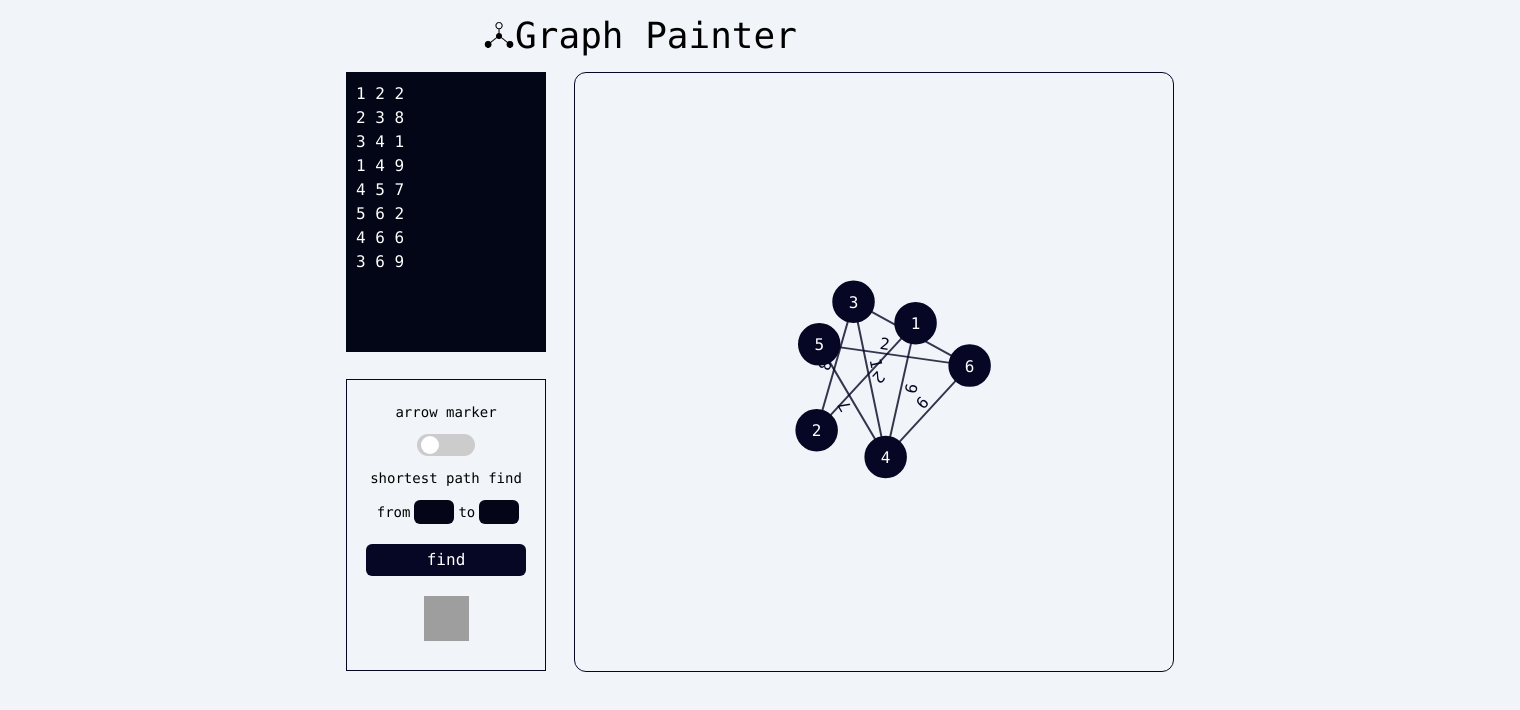
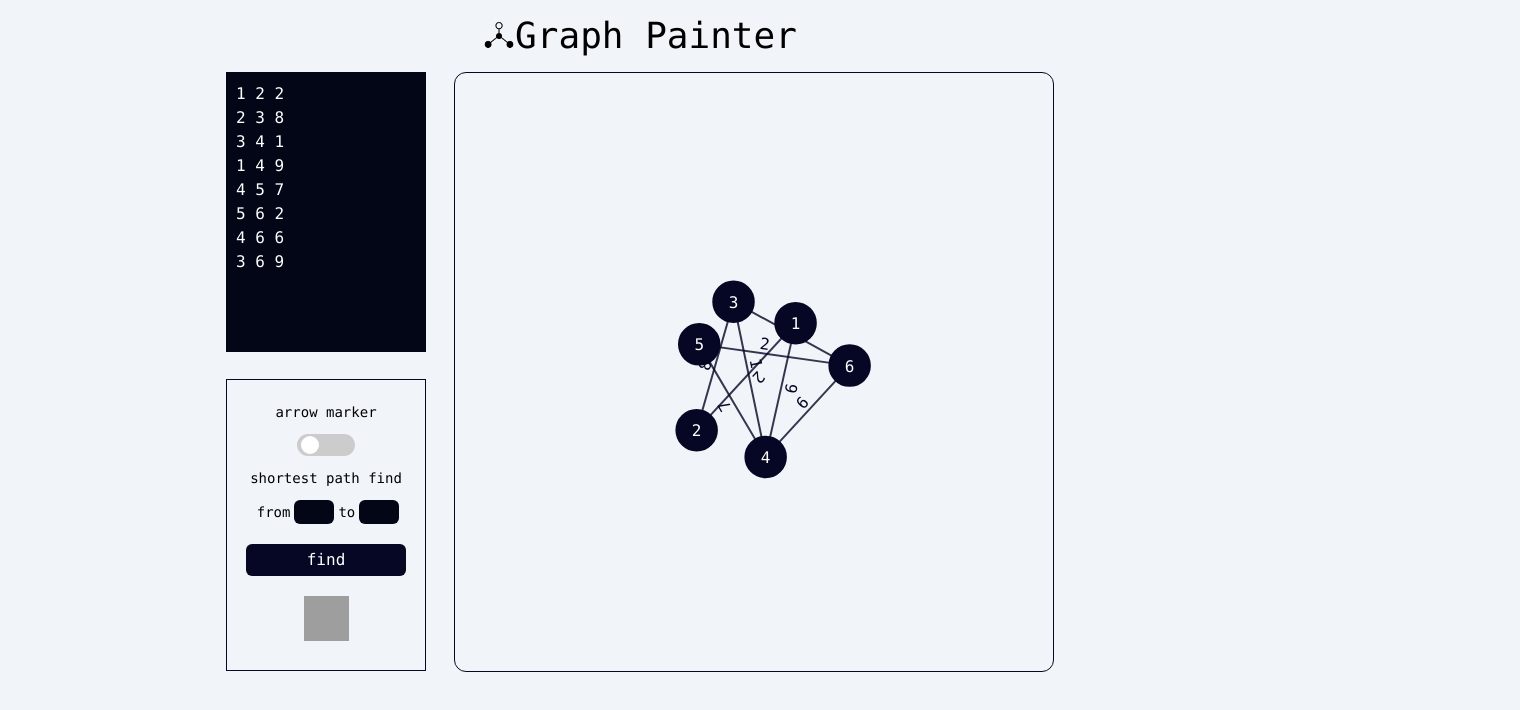
Before and after one commit to dkpark10/GraphDrawer, a React app: page / in a window 1280 px wide. Shown: the top 710 px of the page, 1520 px wide, since content can reach past the window. Built offline with nearby package versions, Linux system fonts and the light colour scheme; grey boxes are pictures that could not be loaded.

Commit message:
style: 헤더 min width 설정

```diff
--- a/src/App.tsx
+++ b/src/App.tsx
@@ -6,13 +6,13 @@ import Config from '@/components/molecules/Config';
 export default function App() {
   return (
     <>
-      <header className="flex items-center justify-center py-4">
+      <header className="flex items-center justify-center py-4 min-w-[1000px]">
         <h1 className="text-4xl flex items-center">
           <img className="w-8 h-8" alt="main-img" src="graphpaintericon.png" />
           Graph Painter
         </h1>
       </header>
-      <section className="w-full space-x-7 flex justify-center min-w-[1520px] h-[700px] m-auto">
+      <section className="w-full space-x-7 flex justify-center min-w-[1000px] h-[700px] m-auto">
         <aside>
           <Textarea />
           <Config />
```
